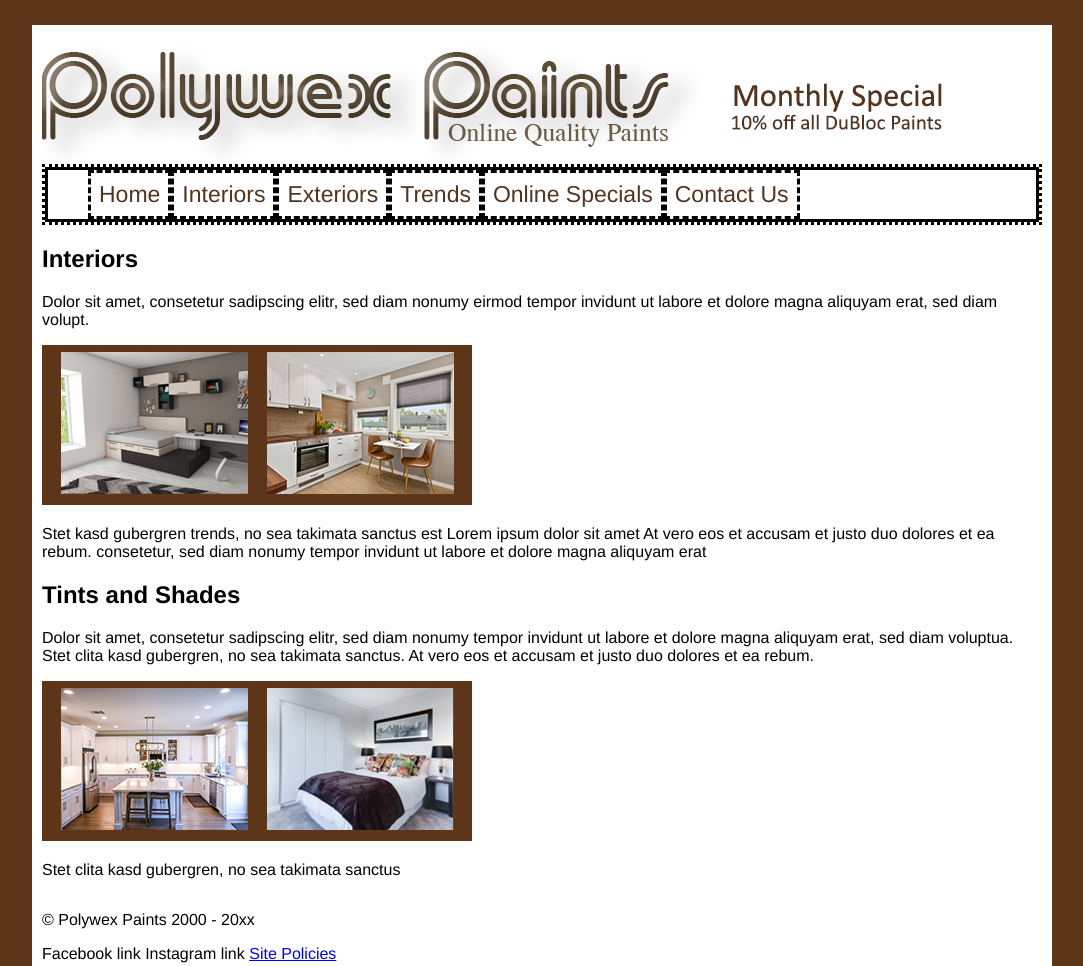
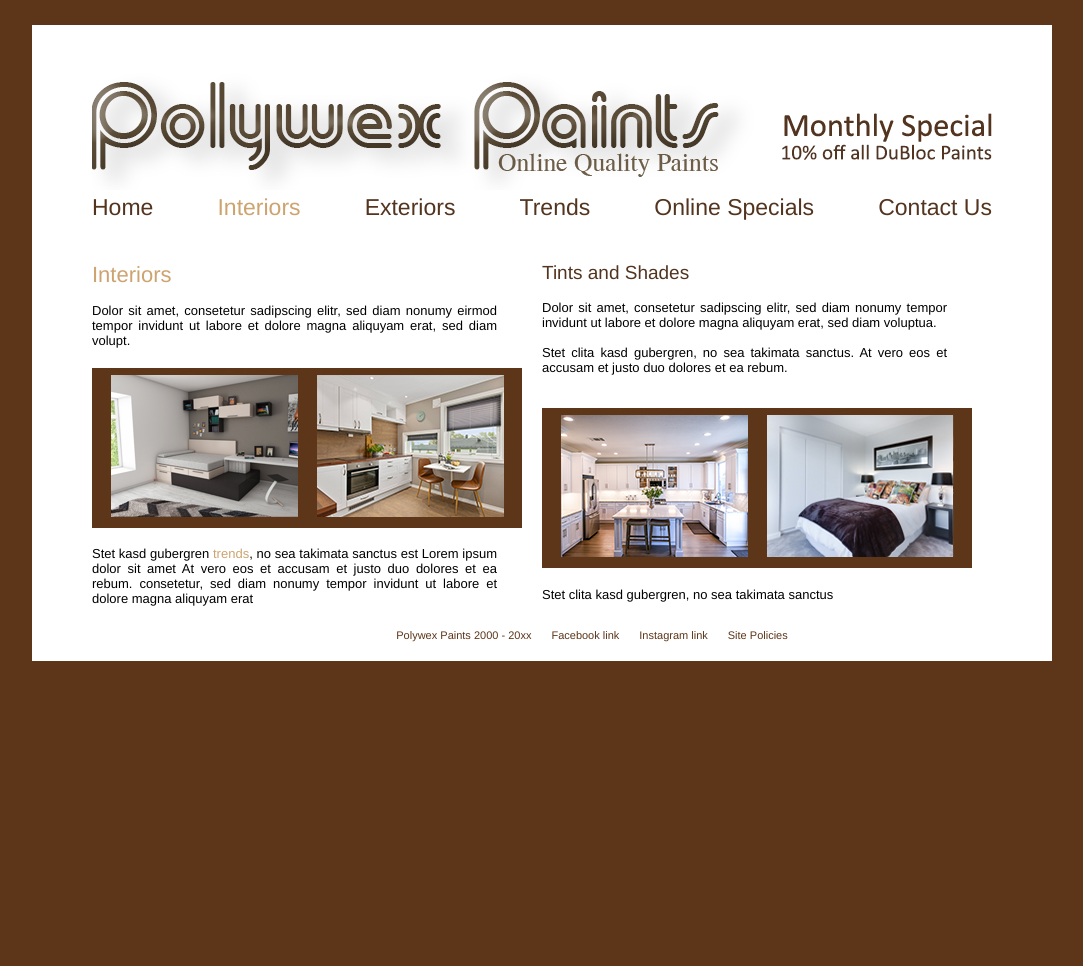
Before and after one commit to pegjee/learncss, a plain HTML site: page index.html in a window 1280 px wide. Shown: the top 966 px of the page, without its empty margins (98-1181 px from the left). After the commit the page ends 800 px from the top, so only its background shows below. Drawn offline with Linux system fonts and the light colour scheme.

Commit message:
commit
commit

```diff
--- a/css/style.css
+++ b/css/style.css
@@ -2,10 +2,10 @@
 /* CSS Document */
 
 /* Header/logo Title */
-.header {
-  font size: 22px;
-  text-align: center;
-  color: #cdo470;
+header {
+  align-items: center;
+  margin: auto;
+  width: 1000px;
 }
 
 body {
@@ -24,24 +24,10 @@ body {
          flex-flow: wrap;
         }
 
-.flex-container {
-                display: flex;
-                flex-flow: row ;
-                justify-content: space-around
-                background-color: white;
-}
-
-.flex-container>div {
-                     background-color: white;
-                     top-margin: 12px;
-                     font size: 23px;}
-
-
-#inner-wrapper {
-          width: 99%;
-         margin: auto;
-         background-color: white;
-         font-size: 100px;
+#inner-wrapper{
+  width: 90%;
+  margin: auto;
+  margin-top: 30px;
 
 }
 
@@ -49,35 +35,118 @@ nav {
   font-size: 23px;
   margin-top: 12px;
   margin: auto;
-  border-style: dotted;
+  padding: 0;
+  border-style: none;
+  width: 100%;
+}
+
+nav ul {
+  list-style-type: none;
+  margin: 0;
+  padding: 0;
+  display: flex;
+  justify-content: space-between;
+}
+
+nav ul li{
+  display: inline;
+}
+
+nav ul li a{
+  text-decoration-line: none;
+  color: #53341f;
+
+  margin: auto;
+}
+
+
+nav ul li a:hover {
+  color: #888;
+}
+
+nav ul li .current_page {
+  color: #cda470;
+}
+
+h1 {
+  font-weight: normal;
+  font-size: 22px;
+  text-align: left;
+  color: #cda470;
+}
+
+h2 {
+  font-weight: normal;
+  font-size: 19px;
+  text-align: left;
+  color: #53341f;
+  margin-top: 15px;
+}
+
+main {
+  margin-top: 26px;
+  display: flex;
+
+  justify-content: space-between;
+  width: 100%;
+
+}
+
+main a {
+  color: #cda470;
+  text-decoration-line: none;
+}
+
+.column {
+  display: inline-block;
+  width: 100%;
+
+}
+
+main a:hover{
+  text-decoration-line: underline;
+}
+
+main p{
+  margin-top: 15px;
+  font-size: 13px;
+  width: 90%;
+  text-align: justify;
+}
+
+main img{
+  margin-top: 20px;
+}
+
+footer {
+  font-size: 11px;
+  color: #5d3619;
   width: 1000px;
 }
 
-ul {
+footer ul {
   display: flex;
-  text-align: justify;
+
   list-style-type: none;
-  margin: auto;
-  border-style: solid;
+  margin: 0;
+  padding: 0;
+  justify-content: center;
 
 }
 
-li{
-  float: left;
-border-style: dashed;
+footer ul li {
+  display: inline;
+  padding: 10px;
 }
 
-li a{
-  display: block;
-  padding: 8px;
+footer ul li a{
+  color: #5d3619;
   text-decoration-line: none;
-  color: #53341f;
-  margin: auto;
+
 
 
 }
 
-
-li a:hover {
-  color: #888;
+footer ul li a:hover{
+  text-decoration-line: underline;
 }
--- a/index.html
+++ b/index.html
@@ -16,18 +16,18 @@
 <body>
 
 
-
-
   <div id="wrapper">
 
+    <div id="inner-wrapper">
+
       <header>
-      <img src="images/polywex_paints_logo.jpg" alt="logo" width="900" height="125">
+        <img src="images/polywex_paints_logo.jpg" alt="logo" width="900">
 
       </header>
       <nav>
         <ul>
           <li><a href="#">Home</a></li>
-        <li><a href="#">Interiors</a></li>
+          <li><a class="current_page" href="#">Interiors</a></li>
           <li><a href="#">Exteriors</a></li>
           <li><a href="#">Trends</a></li>
           <li><a href="#">Online Specials</a></li>
@@ -35,27 +35,34 @@
         </ul>
       </nav>
 
+      <main>
+        <div class="column">
+          <h1>Interiors</h1>
+
+          <p>Dolor sit amet, consetetur sadipscing elitr, sed diam nonumy eirmod tempor invidunt ut labore et dolore
+            magna
+            aliquyam erat, sed diam volupt.
+
+          <img src="images/interiors_1.jpg" alt="bedroom and kitchen" width="430" height="160">
+
+          <p> Stet kasd gubergren <a href="#">trends</a>, no sea takimata sanctus est Lorem ipsum dolor sit amet
+            At vero eos et accusam et justo duo dolores et ea rebum. consetetur, sed diam nonumy tempor invidunt ut
+            labore
+            et dolore magna aliquyam erat</p>
 
 
 
-    <div>
-      <h2>Interiors</h2>
+        </div>
 
-      <p>Dolor sit amet, consetetur sadipscing elitr, sed diam nonumy eirmod tempor invidunt ut labore et dolore magna
-        aliquyam erat, sed diam volupt.</p>
-
-      <img src="images/interiors_1.jpg" alt="bedroom and kitchen" width="430" height="160">
-
-      <p> Stet kasd gubergren trends, no sea takimata sanctus est Lorem ipsum dolor sit amet
-        At vero eos et accusam et justo duo dolores et ea rebum. consetetur, sed diam nonumy tempor invidunt ut labore
-        et dolore magna aliquyam erat</p>
-
-
+        <div class="column">
           <h2>Tints and Shades</h2>
 
           <p>Dolor sit amet, consetetur sadipscing elitr, sed diam nonumy tempor invidunt ut labore et dolore magna
             aliquyam erat, sed diam voluptua.
 
+
+          </p>
+          <p>
             Stet clita kasd gubergren, no sea takimata sanctus. At vero eos et accusam et justo duo dolores et ea rebum.
           </p>
 
@@ -65,13 +72,26 @@
           <p>Stet clita kasd gubergren, no sea takimata sanctus</p>
         </div>
 
+
+
+
+      </main>
+
+
+
       <footer>
-      <p>&copy; Polywex Paints 2000 - 20xx</p>
-      Facebook link
-      Instagram link
-      <a href="/about/site policies">Site Policies</a>
+
+        <ul>
+          <li>Polywex Paints 2000 - 20xx</li>
+          <li>Facebook link</li>
+          <li>Instagram link</li>
+          <li><a href="/about/site policies">Site Policies</a></li>
+        </ul>
+
       </footer>
 
+
+    </div>
 
   </div>
 
```
Lines whose indentation alone changed are shown as unchanged.
